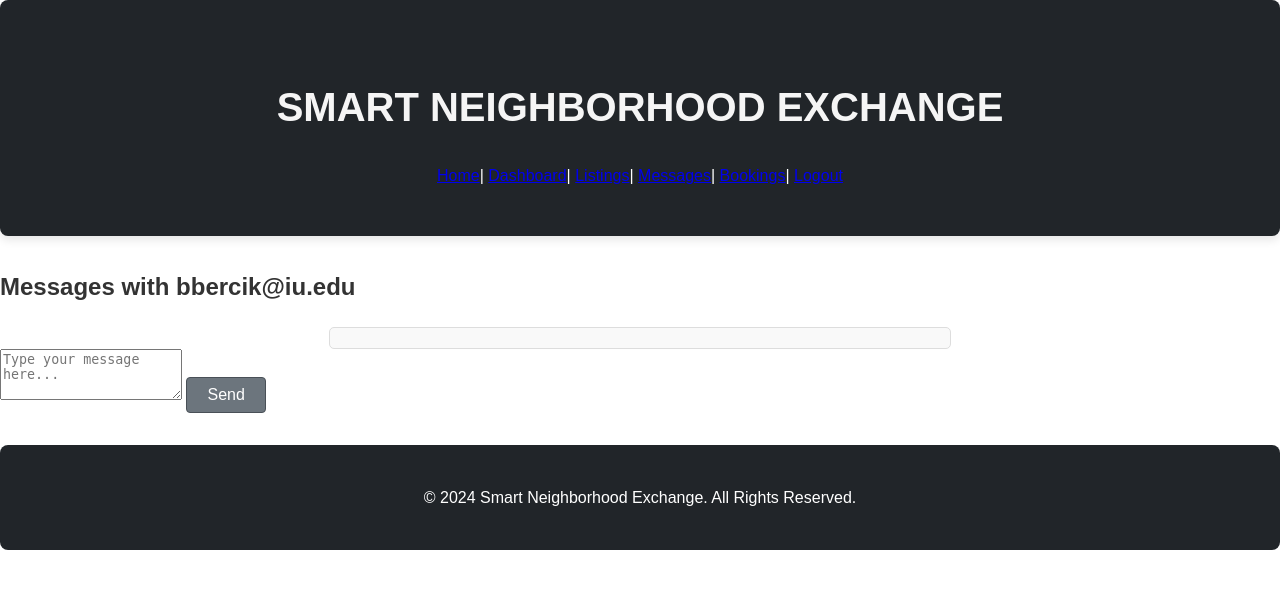
After one commit to billym711/SPD_Final_Project, a Flask app: page /messages/1 in a window 1280 px wide. The commit adds this page. Shown: the top 589 px of the page. Run offline with Flask 3, Linux system fonts and the light colour scheme; a user stored in the database is signed in; data comes from the database, SQL or seed files in the repository; both versions use the stored data as it was after the commit; data that the repository does not hold is empty.

Commit message:
messaging

```diff
--- a/app.py
+++ b/app.py
@@ -260,6 +260,7 @@ def logout():
 @app.route('/register', methods=['GET', 'POST'])
 def register():
     if request.method == 'POST':
+        name = request.form.get("name")
         email = request.form.get('email')  # Changed from username to email
         password = request.form.get('password')
 
@@ -268,7 +269,7 @@ def register():
             return redirect(url_for('register'))
 
         conn = get_db_connection()
-        conn.execute('INSERT INTO users (email, password) VALUES (?, ?)', (email, password))
+        conn.execute('INSERT INTO users (name, email, password) VALUES (?, ?, ?)', (name, email, password))
         conn.commit()
         conn.close()
 
@@ -326,9 +327,52 @@ def view_item(item_id):
         return redirect(url_for('listings'))
 
     return render_template('view_item.html', item=item)
+@app.route('/messages/<int:user_id>', methods=['GET', 'POST'])
+def messages(user_id):
+    if 'user_id' not in session:
+        flash('You must be logged in to access messages.', 'error')
+        return redirect(url_for('login'))
+
+    current_user_id = session['user_id']
+    conn = get_db_connection()
+
+    # Fetch messages between the logged-in user and the specified user
+    messages = conn.execute('''
+        SELECT * FROM messages
+        WHERE (sender_id = ? AND receiver_id = ?)
+           OR (sender_id = ? AND receiver_id = ?)
+        ORDER BY timestamp ASC
+    ''', (current_user_id, user_id, user_id, current_user_id)).fetchall()
+
+    # Fetch the receiver's details
+    receiver = conn.execute('SELECT * FROM users WHERE id = ?', (user_id,)).fetchone()
+
+    conn.close()
+
+    return render_template('messages.html', messages=messages, receiver=receiver)
+@app.route('/messages/<int:user_id>', methods=['POST'])
+def send_message(user_id):
+    if 'user_id' not in session:
+        flash('You must be logged in to send messages.', 'error')
+        return redirect(url_for('login'))
+
+    sender_id = session['user_id']
+    content = request.form.get('content')
+
+    if not content:
+        flash('Message content cannot be empty.', 'error')
+        return redirect(url_for('messages', user_id=user_id))
+
+    conn = get_db_connection()
+    conn.execute('INSERT INTO messages (sender_id, receiver_id, content) VALUES (?, ?, ?)',
+                 (sender_id, user_id, content))
+    conn.commit()
+    conn.close()
+
+    return redirect(url_for('messages', user_id=user_id))
 
 
 if __name__ == '__main__':
     # Uncomment the following line to initialize the database
-    #init_db()
+    init_db()
     app.run(debug=True)
--- a/schema.sql
+++ b/schema.sql
@@ -53,3 +53,12 @@ CREATE TABLE IF NOT EXISTS notifications (
     date TEXT NOT NULL,
     FOREIGN KEY (user_id) REFERENCES users (id)
 );
+CREATE TABLE IF NOT EXISTS messages (
+    id INTEGER PRIMARY KEY AUTOINCREMENT,
+    sender_id INTEGER NOT NULL,
+    receiver_id INTEGER NOT NULL,
+    content TEXT NOT NULL,
+    timestamp DATETIME DEFAULT CURRENT_TIMESTAMP,
+    FOREIGN KEY (sender_id) REFERENCES users (id),
+    FOREIGN KEY (receiver_id) REFERENCES users (id)
+);
--- a/static/styles.css
+++ b/static/styles.css
@@ -221,3 +221,33 @@ footer a:hover {
     font-size: 2.5rem;
     text-align: center;
 }
+.message-list {
+    max-width: 600px;
+    margin: 0 auto;
+    padding: 10px;
+    border: 1px solid #ddd;
+    border-radius: 5px;
+    background: #f9f9f9;
+}
+
+.message {
+    margin-bottom: 15px;
+    padding: 10px;
+    border-radius: 5px;
+}
+
+.message.sent {
+    background: #e6f7ff;
+    text-align: right;
+}
+
+.message.received {
+    background: #fff;
+    text-align: left;
+}
+
+.timestamp {
+    display: block;
+    font-size: 0.8em;
+    color: #888;
+}
--- a/templates/layout.html
+++ b/templates/layout.html
@@ -15,6 +15,7 @@
                     {% if 'user_id' in session %}
                         <a href="{{ url_for('dashboard') }}">Dashboard</a>|
                         <a href="{{ url_for('listings') }}">Listings</a>|
+                        <a href="{{ url_for('messages', user_id=session['user_id']) }}">Messages</a>|
                         <a href="{{ url_for('bookings') }}">Bookings</a>|
                         <a href="{{ url_for('logout') }}">Logout</a>
                     {% else %}
--- /dev/null
+++ b/templates/messages.html
@@ -0,0 +1,19 @@
+{% extends "layout.html" %}
+
+{% block body %}
+<h2>Messages with {{ receiver['email'] }}</h2>
+
+<div class="message-list">
+    {% for message in messages %}
+        <div class="message {% if message['sender_id'] == session['user_id'] %}sent{% else %}received{% endif %}">
+            <p>{{ message['content'] }}</p>
+            <span class="timestamp">{{ message['timestamp'] }}</span>
+        </div>
+    {% endfor %}
+</div>
+
+<form method="POST" action="{{ url_for('send_message', user_id=receiver['id']) }}">
+    <textarea name="content" rows="3" placeholder="Type your message here..." required></textarea>
+    <button type="submit">Send</button>
+</form>
+{% endblock %}
```
Also changed, not shown: birthdays.db.
